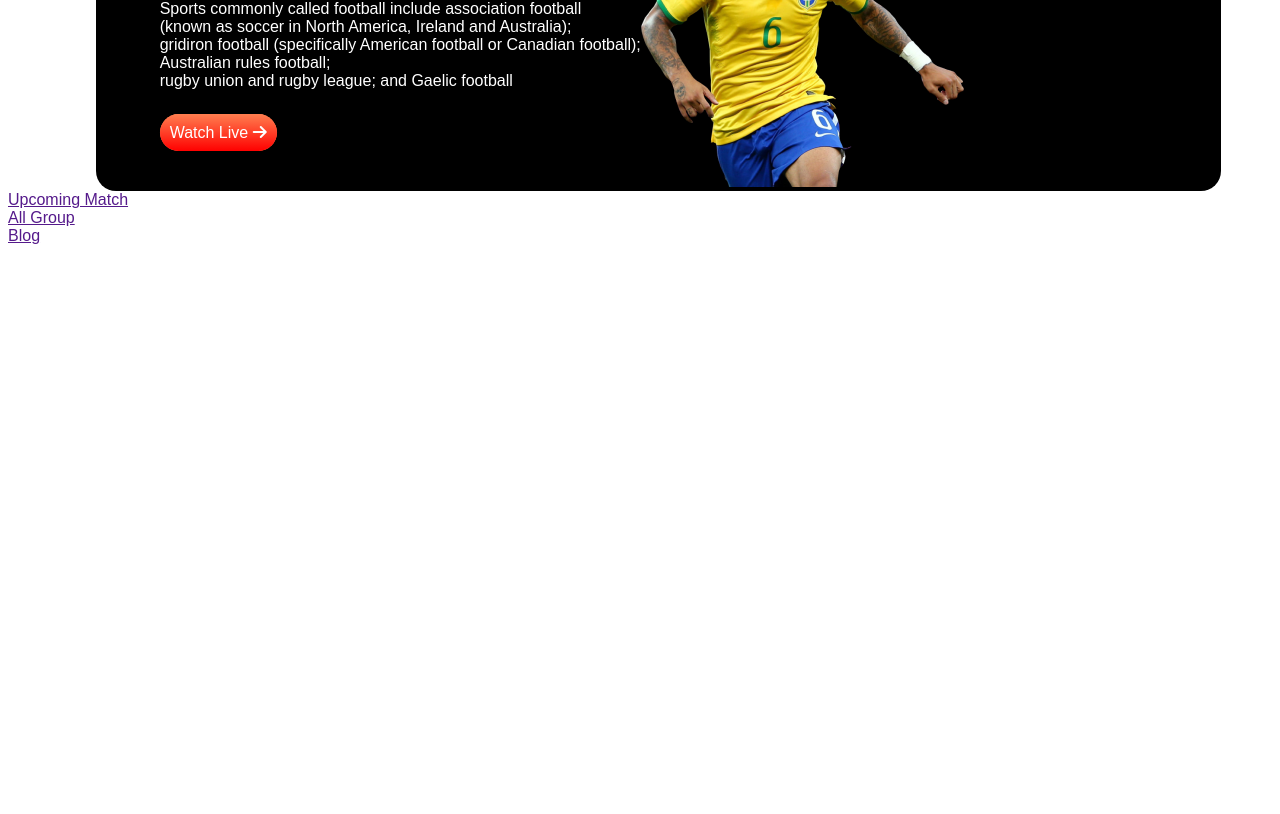
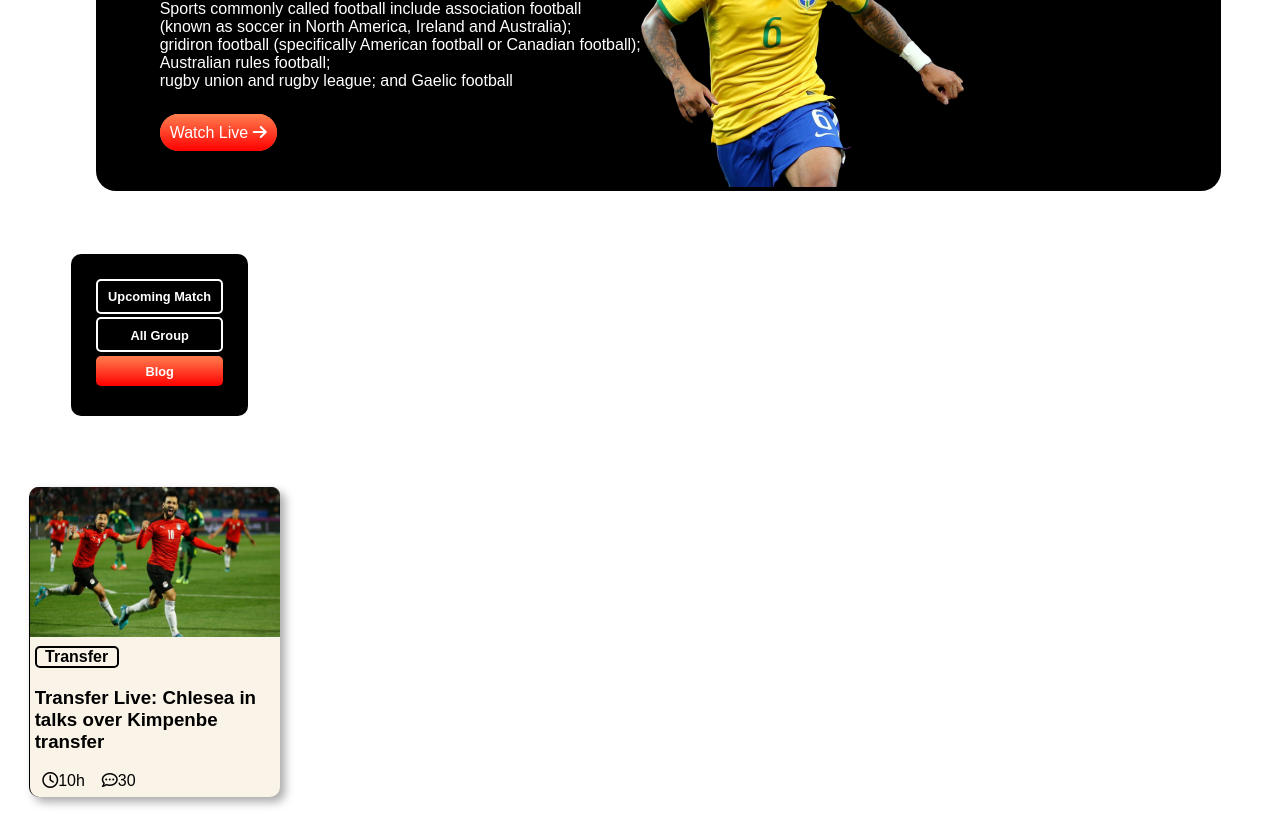
Before and after one commit to Gazi2050/practice-2, a plain HTML site: page index.html in a window 1280 px wide. Shown: the part 187-1001 px from the top of the page. Before the commit the page ends 800 px from the top, so only its background shows below. Drawn offline with Linux system fonts and the light colour scheme; a web font is replaced by a local one.

Commit message:
blog added

```diff
--- a/index.html
+++ b/index.html
@@ -42,21 +42,36 @@
     </header>
     <main>
         <section class="sideber">
-            <div><a href="">Upcoming Match</a></div>
-            <div><a href="">All Group</a></div>
-            <div><a href="">Blog</a></div>
+            <div class="sideber-title"><a href="">Upcoming Match</a></div>
+            <div class="sideber-title"><a href="">All Group</a></div>
+            <div class="sideber-button"><a href="">Blog</a></div>
 
         </section>
         <section class="blogs">
-            <div></div>
-            <div></div>
-            <div></div>
-            <div></div>
-            <div></div>
-            <div></div>
-            <div></div>
-            <div></div>
-            <div></div>
+            <article class="blog">
+                <div class="thumbnail">
+                    <img src="assets/Blog Image.png">
+                </div>
+                <div class="blog-info">
+                    <div class="blog-title">Transfer
+
+                    </div>
+                    <h3 class="blog-text">
+                        Transfer Live: Chlesea in talks over Kimpenbe transfer
+                    </h3>
+
+                </div>
+                <div class="blog-icon">
+                    <span>
+                        <i class="fa-regular fa-clock"></i>10h
+
+                    </span>
+                    <span>
+                        <i class="fa-regular fa-comment-dots"></i>30
+                    </span>
+                </div>
+            </article>
+
 
         </section>
 
--- a/style.css
+++ b/style.css
@@ -1,4 +1,6 @@
-/* common */
+/*---------
+   common
+----------- */
 body {
 
     font-family: 'Titillium Web', sans-serif;
@@ -6,7 +8,9 @@ body {
 
 }
 
-/* header */
+/*----------
+   header
+------------*/
 header {
     display: flex;
     background-color: black;
@@ -31,3 +35,90 @@ header a {
 
 
 }
+
+/*------------
+     main
+ ------------*/
+/* sideber */
+.sideber {
+    background-color: black;
+    margin: 5%;
+    padding: 2%;
+    width: 10%;
+    border-radius: 10px;
+    display: grid;
+    grid-template-columns: repeat(1, 1fr);
+}
+
+.sideber a {
+    text-decoration: none;
+    color: white;
+    font-size: 1vw;
+    font-weight: 700;
+
+}
+
+.sideber-title {
+    background-color: black;
+    border: 2px solid white;
+    border-radius: 5px;
+    text-align: center;
+    padding: 5%;
+    margin-bottom: 3%;
+}
+
+.sideber-button {
+    background-image: linear-gradient(coral, red);
+    border-radius: 5px;
+    text-align: center;
+    padding: 5%;
+    margin-bottom: 3%;
+}
+
+/* blogs */
+.blogs {
+    display: grid;
+    grid-template-columns: repeat(4, 1fr);
+    grid-column-gap: 2.5%;
+    justify-content: center;
+    justify-items: center;
+}
+
+.blog {
+    width: 250px;
+    height: 300px;
+    padding-top: 0px;
+    padding-bottom: 10px;
+    margin: 3%;
+    background-color: rgb(250, 244, 232);
+    border-radius: 10px;
+    filter: drop-shadow(5px 5px 5px darkgray);
+    border-left: black 1px solid;
+
+}
+
+.blog .thumbnail img {
+    width: 250px;
+    height: 150px;
+
+}
+
+.blog-info {
+    margin: 2%;
+}
+
+.blog-title {
+    border: 2px solid black;
+    border-radius: 5px;
+    width: 80px;
+    text-align: center;
+    font-weight: 600;
+}
+
+.fa-clock {
+    margin-left: 5%;
+}
+
+.fa-comment-dots {
+    margin-left: 5%;
+}
```
